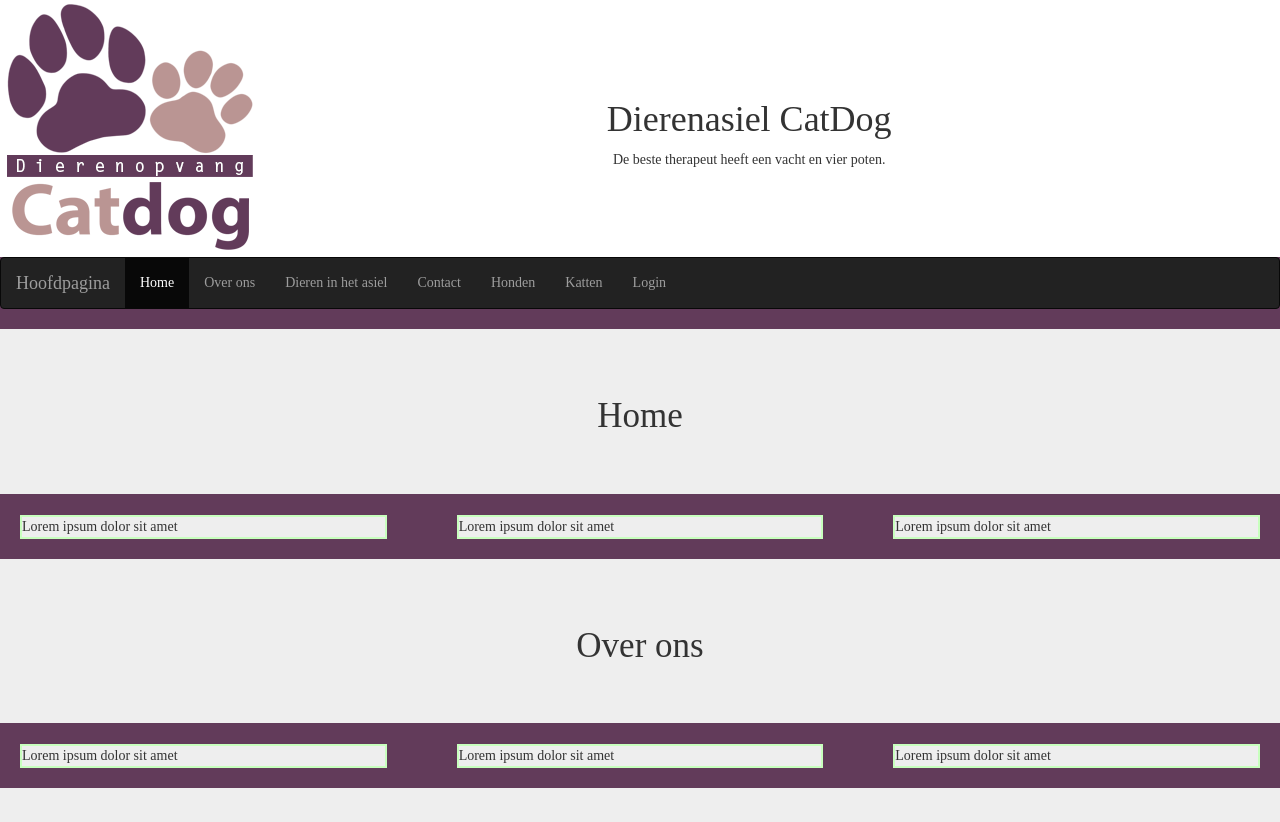
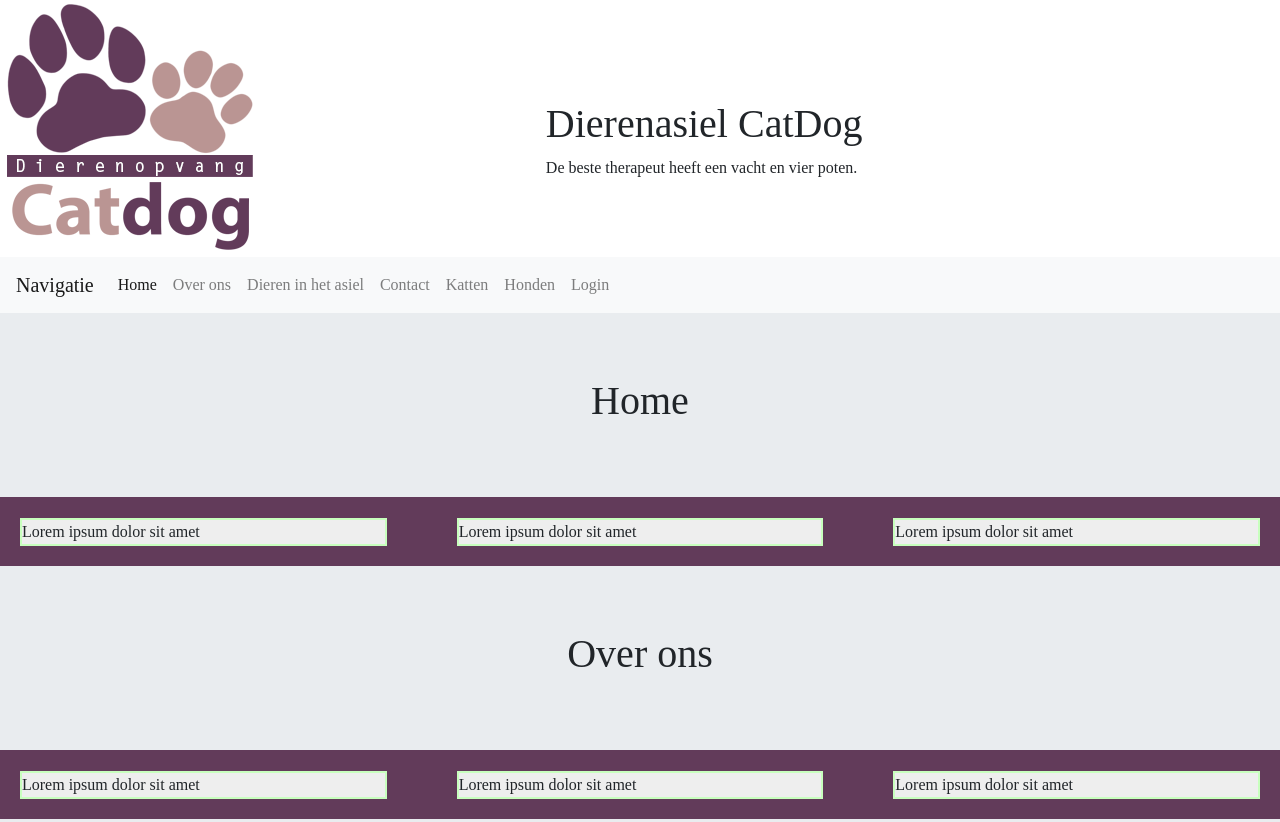
Before and after one commit to edyvantol/DierenOpvang, a plain HTML site: page index.html in a window 1280 px wide. Shown: the top 822 px of the page. Drawn offline with nearby package versions, Linux system fonts and the light colour scheme; a web font is replaced by a local one.

Commit message:
toevoegen

```diff
--- a/index.html
+++ b/index.html
@@ -5,7 +5,7 @@
 <meta charset="UTF-8">
 <!-- Import alles van bootstrap -->
 <meta name="viewport" content="width=device-width, initial-scale=1">
-<link rel="stylesheet" href="https://maxcdn.bootstrapcdn.com/bootstrap/3.3.7/css/bootstrap.min.css">
+<link rel="stylesheet" href="https://stackpath.bootstrapcdn.com/bootstrap/4.1.3/css/bootstrap.min.css" integrity="sha384-MCw98/SFnGE8fJT3GXwEOngsV7Zt27NXFoaoApmYm81iuXoPkFOJwJ8ERdknLPMO" crossorigin="anonymous">
 <link rel="stylesheet" href="Style.css">
 </head>
 <body>
@@ -23,21 +23,23 @@
     </div>
   </div>
   <!--navbar voor navigatie-->
-  <nav class="navbar navbar-inverse">
-    <div class="container-fluid">
-      <div class="navbar-header"> <a class="navbar-brand" href="index.html">Hoofdpagina</a> </div>
-      <ul class="nav navbar-nav">
-        <li class="active"> <a class="nav-link js-scroll-trigger" href="#">Home</a> </li>
-        <li> <a class="nav-link js-scroll-trigger" href="#cool_jumbo_about">Over ons</a> </li>
-        <li> <a class="nav-link js-scroll-trigger" href="#cool_jumbo_asiel">Dieren in het asiel</a> </li>
-        <li> <a class="nav-link js-scroll-trigger" href="#cool_jumbo_contact">Contact</a> </li>
-		  <li> <a class="nav-link js-scroll-trigger" href="honden.html">Honden</a> </li>
-		  <li> <a class="nav-link js-scroll-trigger" href="katten.html">Katten</a> </li>
-        <li> <a class="nav-link js-scroll-trigger" href="">Login</a> </li>
-        <!--ultility 1 -->
-      </ul>
-    </div>
-  </nav>
+	<nav class="navbar navbar-expand-lg navbar-light bg-light">
+  	<a class="navbar-brand" href="#">Navigatie</a>
+	  <button class="navbar-toggler" type="button" data-toggle="collapse" data-target="#navbarNavAltMarkup" aria-controls="navbarNavAltMarkup" aria-expanded="false" aria-label="Toggle navigation">
+		<span class="navbar-toggler-icon"></span>
+	  </button>
+	  <div class="collapse navbar-collapse" id="navbarNavAltMarkup">
+		<div class="navbar-nav">
+		  <a class="nav-item nav-link active" href="index.html">Home <span class="sr-only">(current)</span></a>
+		  <a class="nav-item nav-link js-scroll-trigger" href="#cool_jumbo_about">Over ons</a>
+		  <a class="nav-item nav-link js-scroll-trigger" href="#cool_jumbo_asiel">Dieren in het asiel</a>
+		  <a class="nav-item nav-link js-scroll-trigger" href="#cool_jumbo_contact">Contact</a>
+		  <a class="nav-item nav-link js-scroll-trigger" href="katten.html">Katten</a>
+		  <a class="nav-item nav-link js-scroll-trigger" href="honden.html">Honden</a>
+		  <a class="nav-item nav-link js-scroll-trigger" href="#">Login</a>
+		</div>
+	  </div>
+	</nav>
   <!--contatiner voor de content-->
   <div id="cool_jumbo_home">
     <div class="jumbotron jumbotron-fluid">
@@ -127,11 +129,9 @@
 </body>
 
 <!--javascript-->
-<!--<script src="https://code.jquery.com/jquery-3.2.1.slim.min.js" integrity="sha384-KJ3o2DKtIkvYIK3UENzmM7KCkRr/rE9/Qpg6aAZGJwFDMVNA/GpGFF93hXpG5KkN" crossorigin="anonymous"></script>-->
-<script src="https://code.jquery.com/jquery-3.2.1.js"></script>
-<script src="https://cdnjs.cloudflare.com/ajax/libs/popper.js/1.11.0/umd/popper.min.js" integrity="sha384-b/U6ypiBEHpOf/4+1nzFpr53nxSS+GLCkfwBdFNTxtclqqenISfwAzpKaMNFNmj4" crossorigin="anonymous"></script>
-<script src="https://maxcdn.bootstrapcdn.com/bootstrap/4.0.0-beta/js/bootstrap.min.js" integrity="sha384-h0AbiXch4ZDo7tp9hKZ4TsHbi047NrKGLO3SEJAg45jXxnGIfYzk4Si90RDIqNm1" crossorigin="anonymous"></script>
-
+<script src="https://code.jquery.com/jquery-3.3.1.min.js" integrity="sha256-FgpCb/KJQlLNfOu91ta32o/NMZxltwRo8QtmkMRdAu8=" crossorigin="anonymous"></script>
+<script src="https://cdnjs.cloudflare.com/ajax/libs/popper.js/1.14.3/umd/popper.min.js" integrity="sha384-ZMP7rVo3mIykV+2+9J3UJ46jBk0WLaUAdn689aCwoqbBJiSnjAK/l8WvCWPIPm49" crossorigin="anonymous"></script>
+<script src="https://stackpath.bootstrapcdn.com/bootstrap/4.1.3/js/bootstrap.min.js" integrity="sha384-ChfqqxuZUCnJSK3+MXmPNIyE6ZbWh2IMqE241rYiqJxyMiZ6OW/JmZQ5stwEULTy" crossorigin="anonymous"></script>
 <!-- Plugin JavaScript -->
 <script src="vendor/jquery-easing/jquery.easing.min.js"></script>
 
```
Also changed, not shown: honden.html (+18 -16 lines), katten.html (+18 -16 lines).
